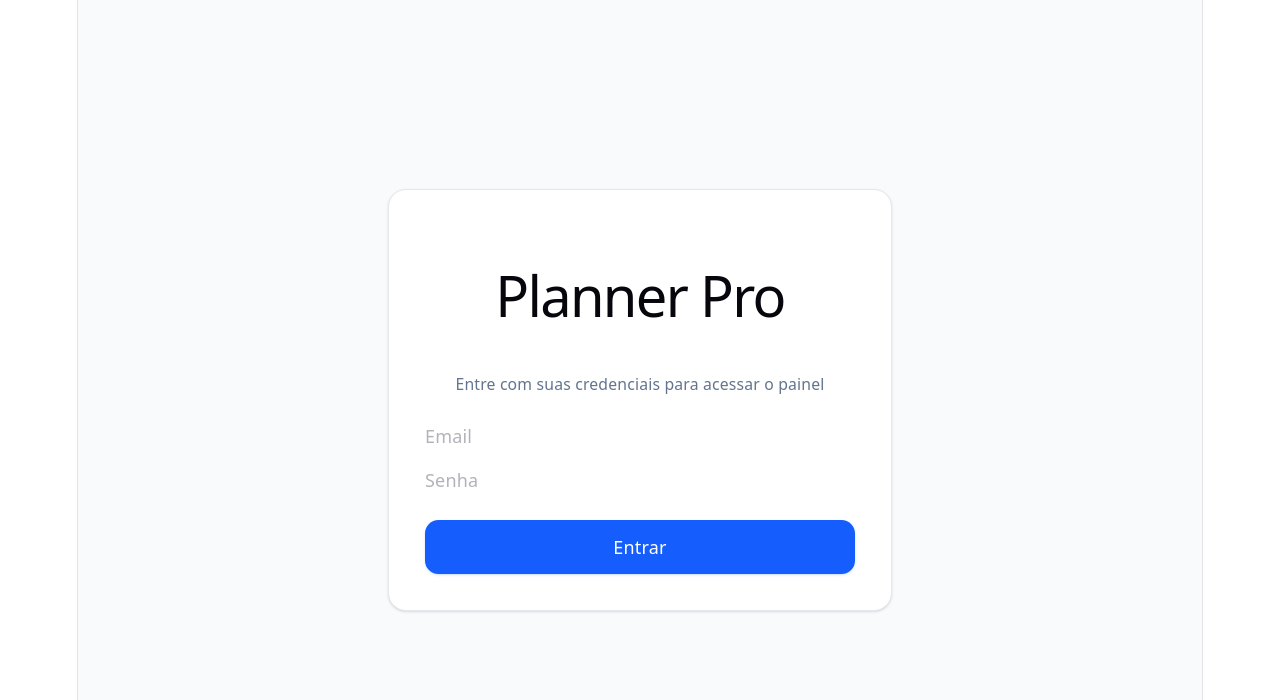
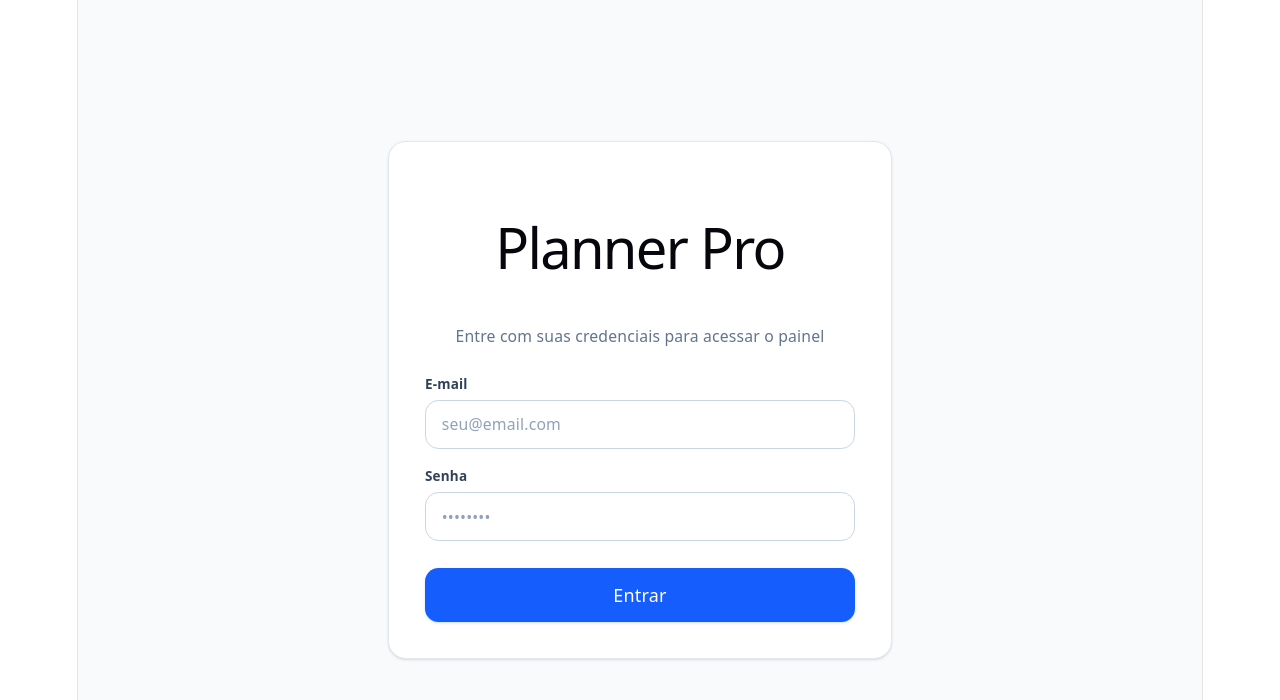
Before and after one commit to LucHaddad/planner-pro, a React (Vite) app: page /login in a window 1280 px wide. Shown: the top 700 px of the page. Built offline with nearby package versions, Linux system fonts and the light colour scheme.

Commit message:
feat: enhance Input component and define User types

```diff
--- a/src/components/ui/Input.tsx
+++ b/src/components/ui/Input.tsx
@@ -1,9 +1,86 @@
-import type { InputHTMLAttributes } from "react";
+import { useId, type InputHTMLAttributes, type ReactNode } from "react";
 
 export interface InputProps extends InputHTMLAttributes<HTMLInputElement> {
-
+  label?: string;
+  error?: string;
+  leftIcon?: ReactNode;
+  rightIcon?: ReactNode;
+  helperText?: string;
 }
 
-export function Input({ ...props }: InputProps) {
-  return <input {...props} />;
+export function Input({
+  label,
+  error,
+  leftIcon,
+  rightIcon,
+  helperText,
+  id,
+  className = "",
+  disabled,
+  ...props
+}: InputProps) {
+  // Gera um ID único automático se nenhum for passado via prop
+  const generatedId = useId();
+  const inputId = id || generatedId;
+
+  const baseInputStyles =
+    "w-full h-11 px-3.5 text-sm bg-white dark:bg-slate-800 text-slate-900 dark:text-white rounded-xl border transition-all duration-200 outline-none placeholder:text-slate-400 disabled:opacity-60 disabled:bg-slate-50 disabled:cursor-not-allowed";
+
+  const normalBorderStyles =
+    "border-slate-300 dark:border-slate-700 focus:border-blue-500 focus:ring-2 focus:ring-blue-500/20";
+
+  const errorBorderStyles =
+    "border-red-500 focus:border-red-500 focus:ring-2 focus:ring-red-500/20 text-red-900 dark:text-red-300";
+
+  return (
+    <div className="flex flex-col gap-1.5 w-full text-left">
+      {label && (
+        <label
+          htmlFor={inputId}
+          className="text-xs font-semibold text-slate-700 dark:text-slate-300 select-none"
+        >
+          {label}
+        </label>
+      )}
+
+      <div className="relative flex items-center">
+        {leftIcon && (
+          <span className="absolute left-3.5 text-slate-400 pointer-events-none flex items-center">
+            {leftIcon}
+          </span>
+        )}
+
+        <input
+          id={inputId}
+          disabled={disabled}
+          className={`
+            ${baseInputStyles}
+            ${error ? errorBorderStyles : normalBorderStyles}
+            ${leftIcon ? "pl-10" : ""}
+            ${rightIcon ? "pr-10" : ""}
+            ${className}
+          `}
+          {...props}
+        />
+
+        {rightIcon && (
+          <span className="absolute right-3.5 text-slate-400 flex items-center">
+            {rightIcon}
+          </span>
+        )}
+      </div>
+
+      {error ? (
+        <span className="text-xs text-red-600 dark:text-red-400 font-medium">
+          {error}
+        </span>
+      ) : helperText ? (
+        <span className="text-xs text-slate-500 dark:text-slate-400">
+          {helperText}
+        </span>
+      ) : null}
+    </div>
+  );
 }
+
+export default Input;
--- a/src/pages/Login/Login.tsx
+++ b/src/pages/Login/Login.tsx
@@ -32,8 +32,20 @@ export function Login() {
         </div>
 
         <form onSubmit={handleSubmit} className="flex flex-col gap-4">
-          <Input type="email" placeholder="Email" required />
-          <Input type="password" placeholder="Senha" required />
+<Input
+  label="E-mail"
+  type="email"
+  placeholder="seu@email.com"
+  required
+/>
+
+<Input
+  label="Senha"
+  type="password"
+  placeholder="••••••••"
+  required
+/>
+
 
           <Button
             type="submit"
```
Also changed, not shown: src/types/user.ts (added, +27 -0 lines).
